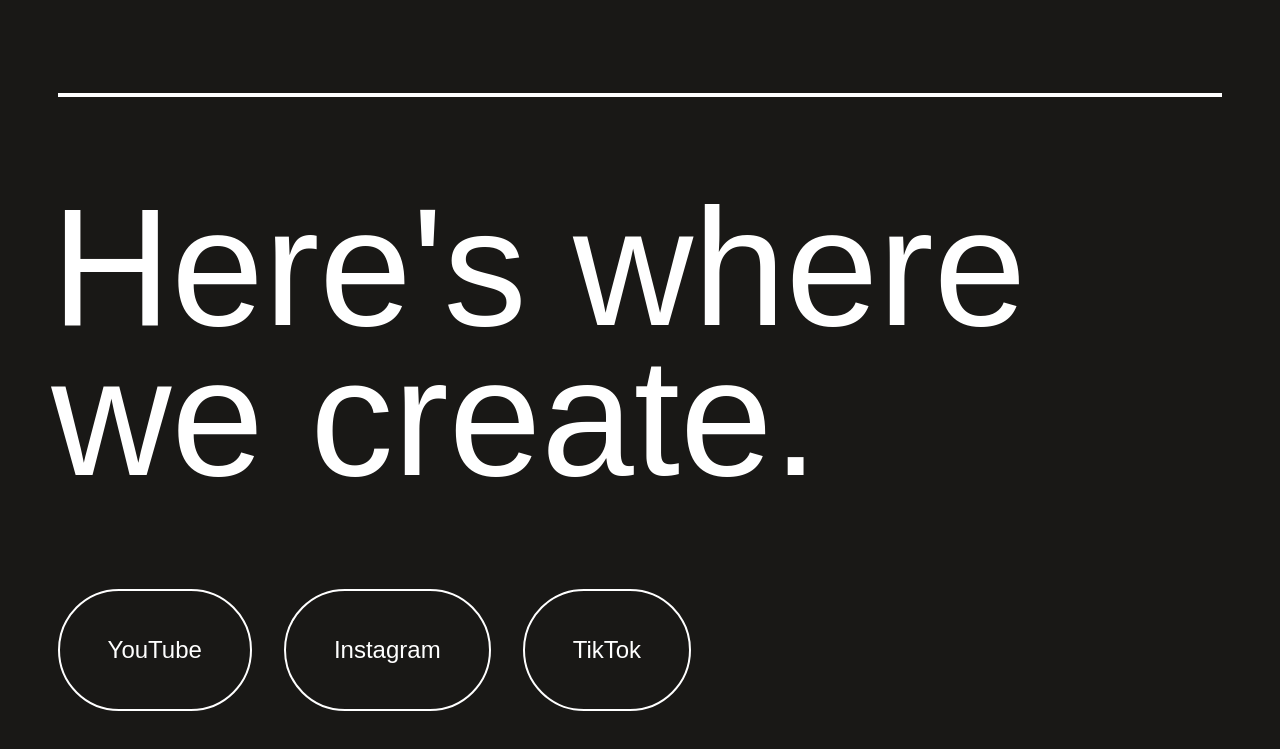
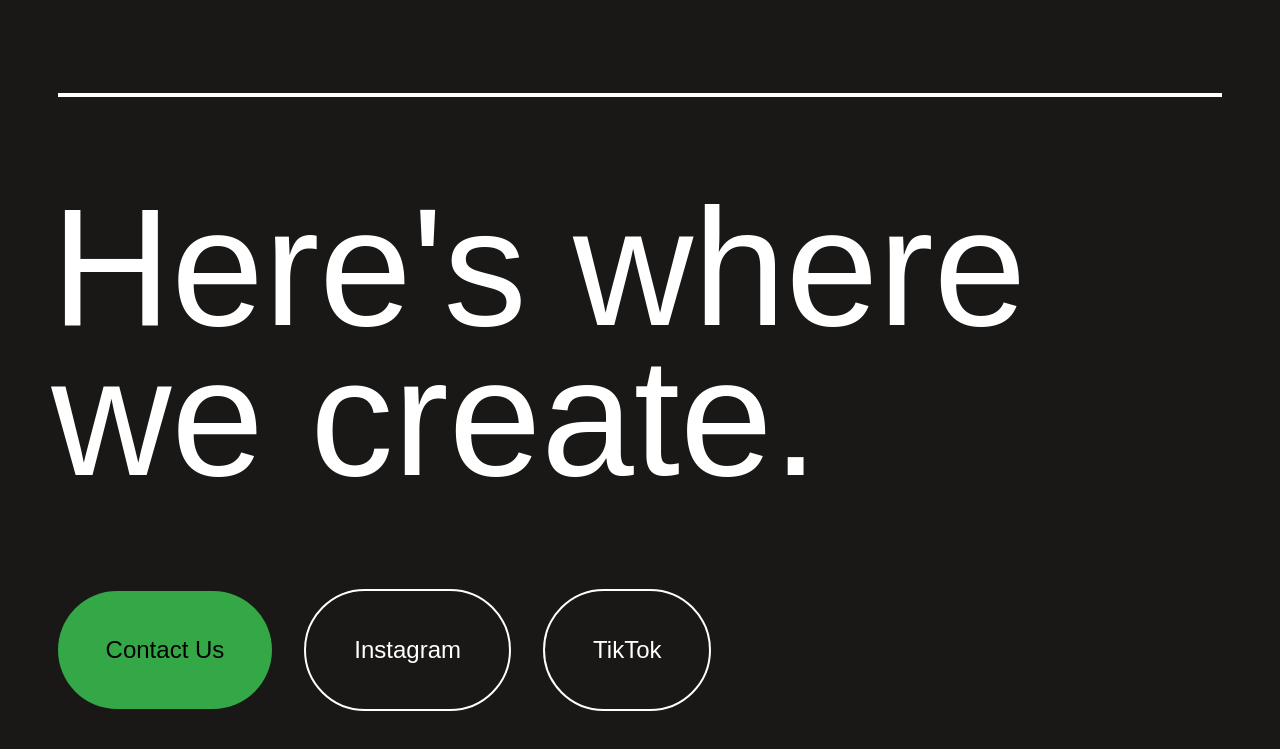
Before and after one commit to ptgn-studio/ptgn-studio.github.io, a plain HTML site: page index.html in a window 1280 px wide. Shown: the part 8842-9591 px from the top of the page. Drawn offline with Linux system fonts and the light colour scheme; a web font is replaced by a local one.

Commit message:
Contact Button

```diff
--- a/index.html
+++ b/index.html
@@ -9,10 +9,10 @@
     <link rel="stylesheet" href="css/style.css">
 
     <meta name="viewport" content="width=device-width, initial-scale=1.0">
-    <meta name="author" content="Pentagon">
+    <meta name="author" content="PENTAGON">
     <meta name="Description" content="A creative studio on a mission to drive culture forward."/>
     <meta property="og:url" content="https://ptgn-studio.github.io">
-    <meta property="og:title" content="Pentagon">
+    <meta property="og:title" content="PENTAGON">
     <meta property="og:description" content="A creative studio on a mission to drive culture forward.">
     <meta property="og:image" content="https://ptgn-studio.github.io/OpenGraph.png">
     <meta property="og:image:type" content="image/jpg">
@@ -251,8 +251,8 @@
         <p class="display">Here's where we create.</p>
     </section>
     <footer class="wrapper contact ">
-        <a class="pill" href="https://www.youtube.com/channel/UC8w9Fl6_SAQ4yDegB9vBWAw" target="_blank">
-            YouTube
+        <a class="pill pill-solid" href="mailto:ptgn.studio@gmail.com" target="_blank">
+            Contact Us
         </a>
         <a class="pill" href="https://www.instagram.com/ptgn.studio/" target="_blank">Instagram</a>
         <a class="pill" href="https://www.tiktok.com/@pentagon.studio" target="_blank">TikTok</a>
```
